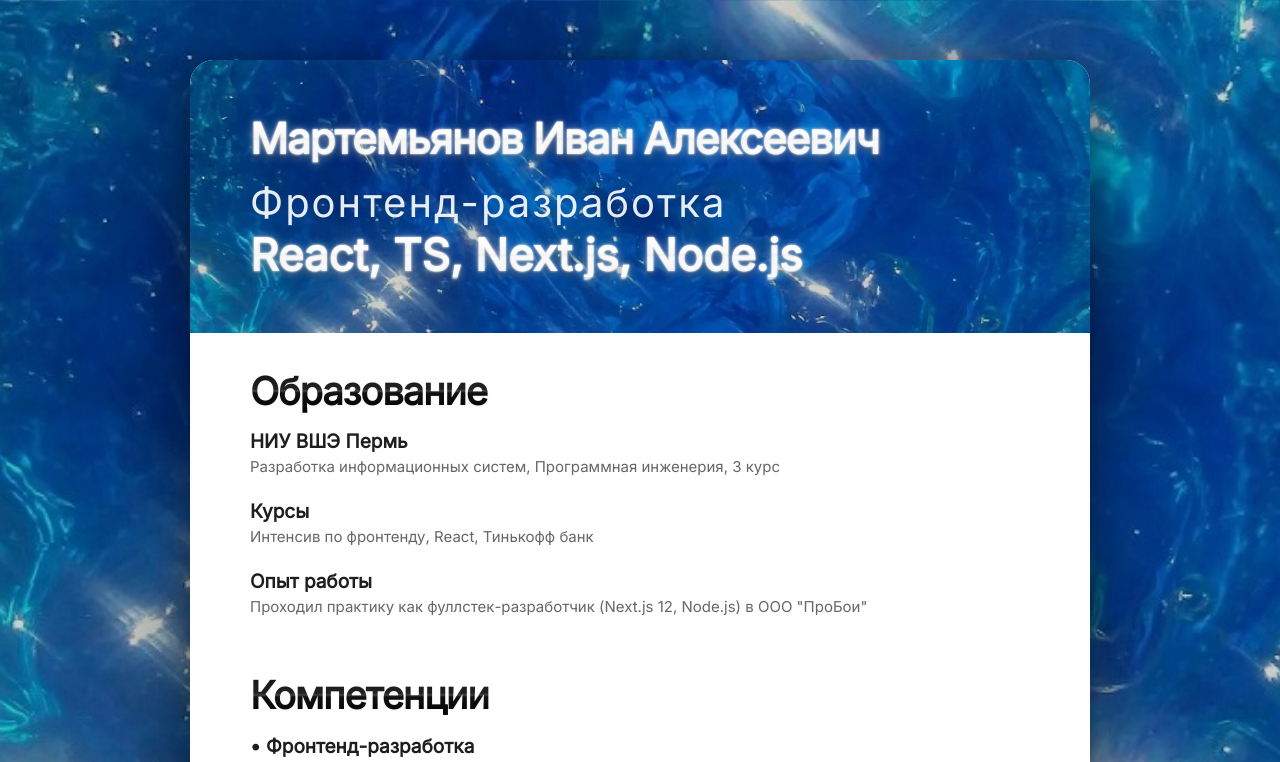
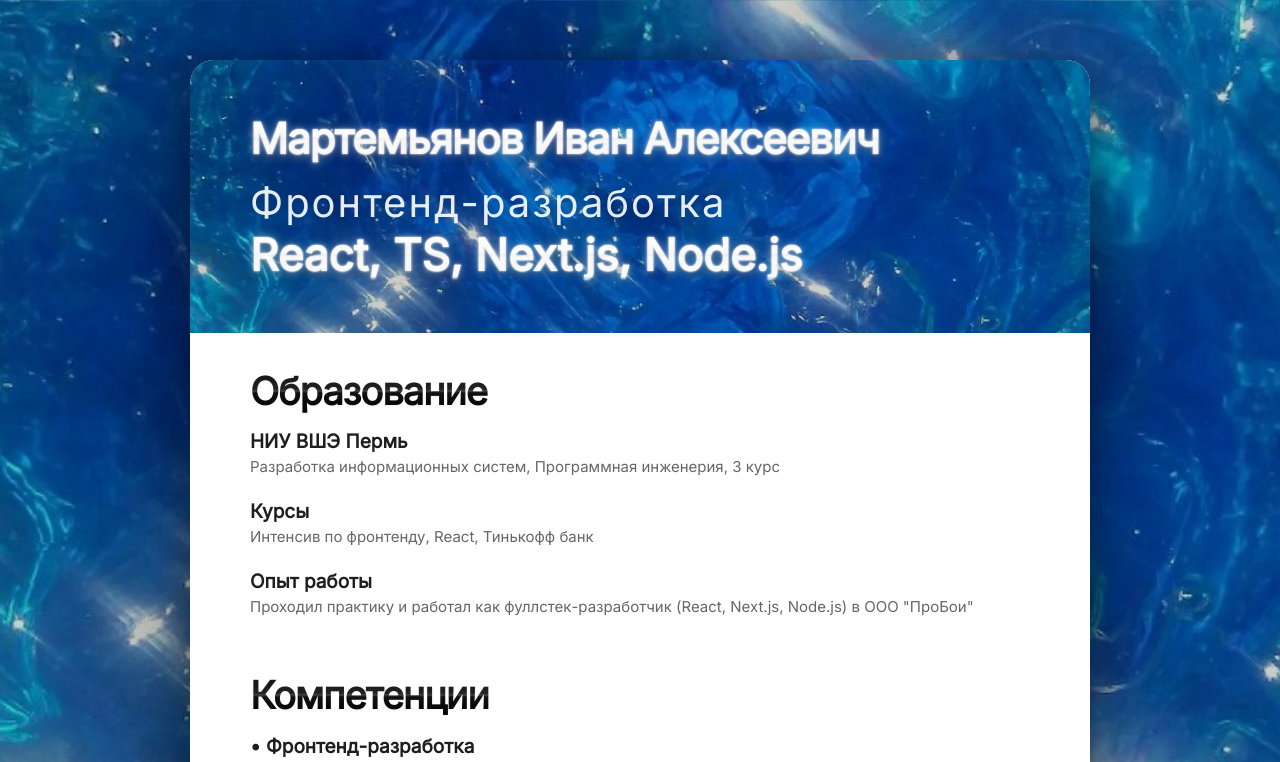
Before and after one commit to ivmart2005/resume, a React (Vite) app: page / in a window 1280 px wide. Shown: the top 762 px of the page. Built offline with nearby package versions, Linux system fonts and the light colour scheme.

Commit message:
04.08 update

```diff
--- a/src/App.tsx
+++ b/src/App.tsx
@@ -26,7 +26,7 @@ const App = () => {
                 <p className="item-main">Курсы</p>
                 <p className="item-sub">Интенсив по фронтенду, React, Тинькофф банк</p>
                 <p className="item-main">Опыт работы</p>
-                <p className="item-sub">Проходил практику как фуллстек-разработчик (Next.js 12, Node.js) в ООО "ПроБои"</p>
+                <p className="item-sub">Проходил практику и работал как фуллстек-разработчик (React, Next.js, Node.js) в ООО "ПроБои"</p>
               </div>
             </section>
 
```
